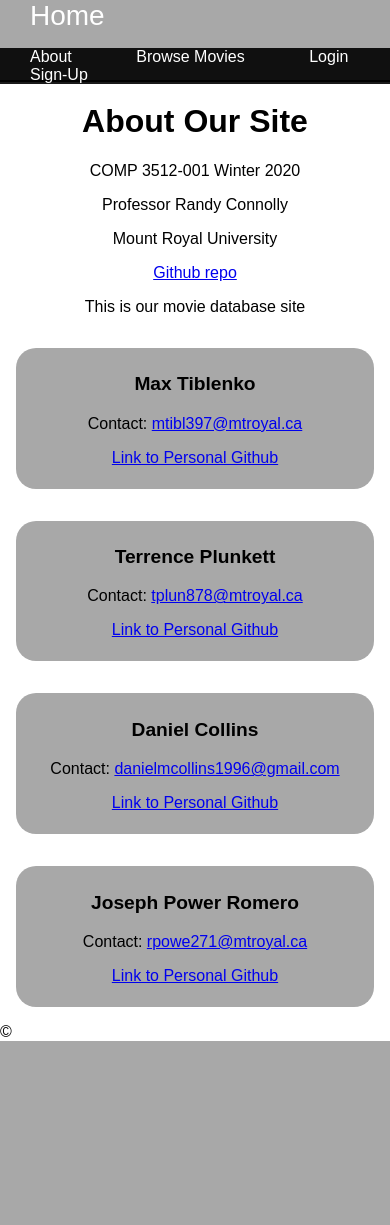
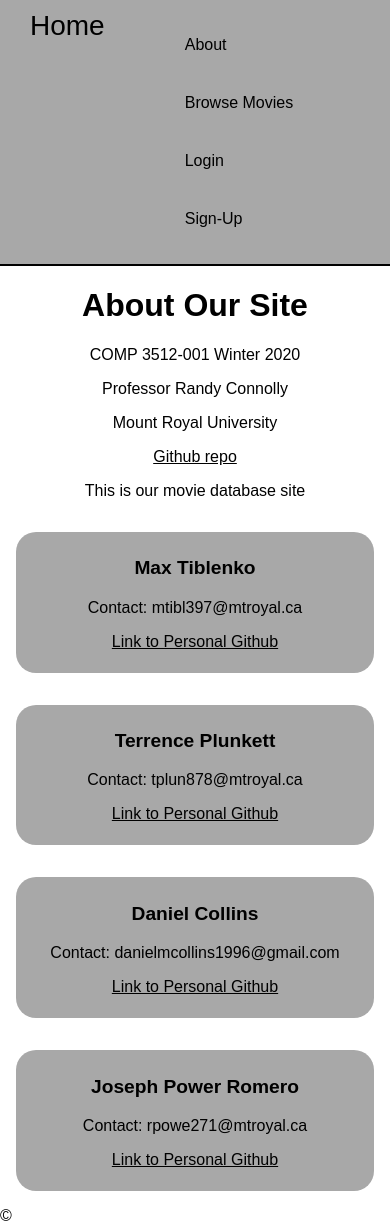
Before and after one commit to eightys3v3n/comp3512_asg2, a PHP site: page /about.php in a window 390 px wide. Before the commit the page ends 1041 px from the top, so only its background shows below. Run offline with PHP 8.4, Linux system fonts and the light colour scheme.

Commit message:
css changes navbar still not working well

```diff
--- a/src/about.php
+++ b/src/about.php
@@ -20,10 +20,10 @@ $page_title ='About';
   </head>
   <body>
     <?php include('nav.php'); ?>
+    <h1 class="pageTitle">About Our Site</h1>
 
-    <h1 class="pageTitle">About Our Site</h1>
     <!--
-        We can add more things if we feel like it, personal pictures etc.
+      We can add more things if we feel like it, personal pictures etc.
     -->
     <div id="aboutTop">
       <p>COMP 3512-001 Winter 2020</p>
--- a/src/css/header.css
+++ b/src/css/header.css
@@ -8,33 +8,34 @@ body {
     margin: 0;
     padding: 0;
 }
-.navbar {
-    /* display: inline-block; */
+header {
+    display: flex;
+    justify-content: space-between;
     background: var(--maincolor);
     border-bottom: 2px solid black;
     width: 100%;
-    height: 80px;
-    padding: 0 20px;
+    /* height: 80px; */
+    padding: 0;
 }
 
-.navbar a {
- text-decoration: none;
- color: #fff;
+a {
+    text-decoration: none;
+    color: #000;
 }
 
-.navbar a.brand-logo {
+a.brand-logo {
     float: left;
     font-size: 28px;
     padding: 0 30px;
+    text-decoration: none;
+    margin-top: 10px;
+    /* color: #fff; */
 }
 
 .navbar ul {
     float: right;
     list-style: none;
-    /* height: inherit;
-    line-height: inherit; */
     padding: 0px 50px;
-    vertical-align: middle;
 }
 
 .navbar ul li {
@@ -59,33 +60,29 @@ body {
         padding: 0;
     }
     .navbar ul {
+        display: block;
         width: 100%;
         padding: 0;
-        background-color: rgba(0,0,0,0.9);
+        /* background-color: rgba(0,0,0,0.9); */
     }
+    .navbar ul li {
+        /* display: block; */
+        padding: 20px 20px;
+        text-decoration: none;
+    }
+
+    /* .navbar-toggle {
+        display: block;
+        background: var(--maincolor);
+        border: 0;
+    } */
+
+    /* span {
+        display: block;
+        width: 33px;
+        height: 4px;
+        margin: 5px;
+        background-color: white;
+        border-radius: 3px;
+    } */
 }
-
-
-/* ul.nav-list {
-    margin: 0;
-    padding: 0;
-    justify-content: flex-end;
-    list-style-type: none;
-} */
-/* .nav-list li {
-    margin: 20px;
-} */
-/* .nav-list li:hover {
-    margin: 20px;
-    background: var(--mainhover);
-} */
-/*
-a {
-    text-decoration: none;
-    color: black;
-}
-a:hover {
-    text-decoration: none;
-    background-color: var(--mainhover);
-    background: var(--mainhover);
-} */
--- a/src/css/index.css
+++ b/src/css/index.css
@@ -6,6 +6,7 @@
 }
 
 #content > div {
+    background-color: rgba(255,255,255, .3);
     border: 1px solid red;
     padding: 10px 10px 10px 10px;
 }
@@ -67,6 +68,7 @@ a {
 body
 {
     background-image: url(../img/movies.jpg);
+    /* filter: grayscale(100%); */
     background-repeat: no-repeat;
     background-attachment: fixed;
 }
--- a/src/favorites.php
+++ b/src/favorites.php
@@ -19,9 +19,9 @@ $page_title ='Favorite Movies';
 
 	<link rel="stylesheet" href="css/favorites.css">
 	<script type="text/javascript" src="js/favorites.js"></script>
+  <?php include('header.php'); ?>
   </head>
   <body>
-    <?php include('header.php'); ?>
     <?php include('nav.php'); ?>
 
     <?php
--- a/src/nav.php
+++ b/src/nav.php
@@ -1,9 +1,14 @@
 <!--
     This is for the navigation bar that is loaded on every page. It goes in <body> at the beginning.
   -->
-    <nav class="navbar">
-        <a href="index.php" class="brand-logo">Home</a>
-        <!-- <ul class="right hide-on-small-and-down"> -->
+    <header>
+      <a href="index.php" class="brand-logo">Home</a>
+        <nav class="navbar">
+          <button class="navbar-toggle">
+            <span></span>
+            <span></span>
+            <span></span>
+          </button>
           <ul class="nav-list">
             <li><a href="about.php">About</a></li>
             <li><a href='browse-movies.php'>Browse Movies</a></li>
@@ -20,7 +25,5 @@
 
             ?>
           </ul>
-          <button class="navbar-toggle">
-            <span></span>
-          </button>
-    </nav>
+      </nav>
+      </header>
```
Also changed, not shown: src/css/browse-movies.css (+12 -0 lines).
